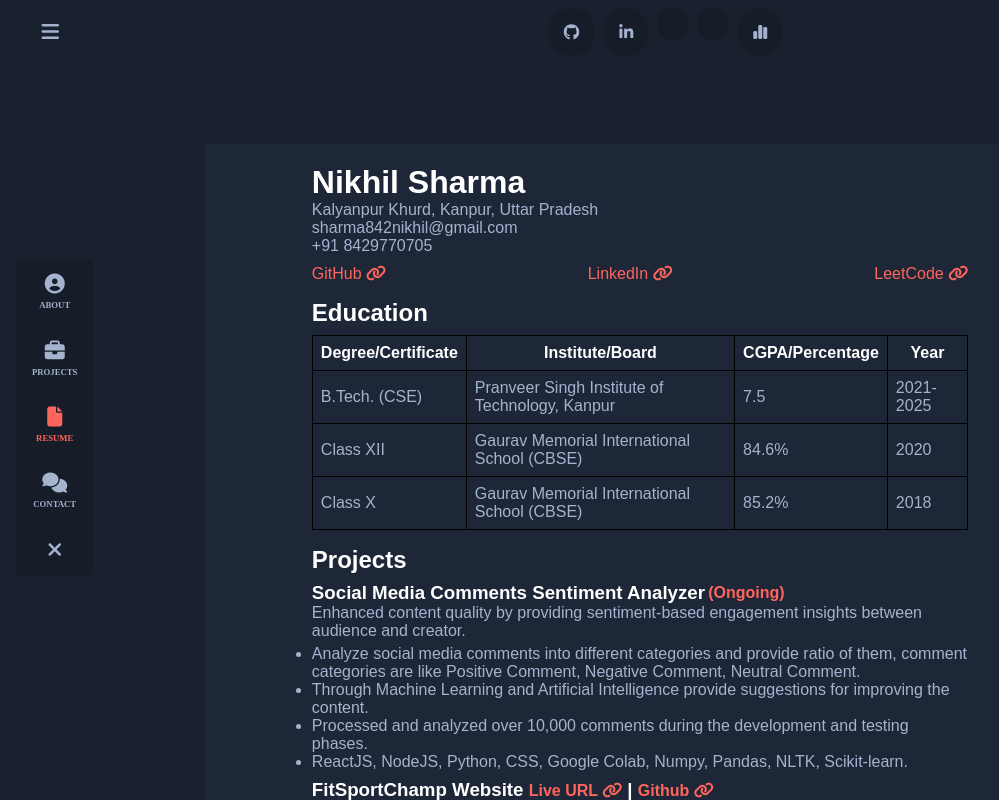
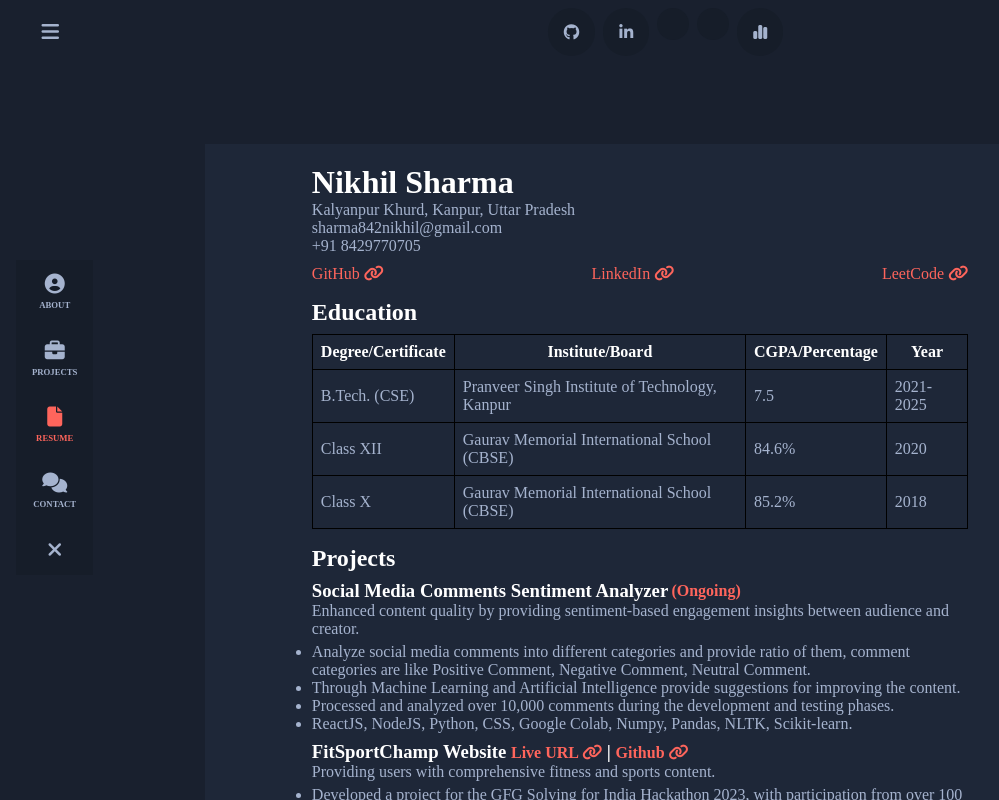
Before and after one commit to NikhilSHarma8429/Nikhil-Sharma, a React (Vite) app: page /resume in a window 1280 px wide. Shown: the top 800 px of the page, without its empty margins (0-999 px from the left). Built offline with nearby package versions, Linux system fonts and the light colour scheme; some icons are missing.

Commit message:
fixed few things

```diff
--- a/src/assets/Components/Navbar/Navbar.jsx
+++ b/src/assets/Components/Navbar/Navbar.jsx
@@ -6,7 +6,10 @@ import { SidebarContext } from '../../Context/SidebarContext';
 function Navbar() {
   const sidebarState = useContext(SidebarContext)
   const navbarclickHandler = () => {
-    if((Object.keys(sidebarState.style).length === 0 || sidebarState.style.animationName === 'L_to_R') && sidebarState.className == 'sidebar-container'){
+    if(sidebarState.className == 'sidebar-container cross'){
+      sidebarState.setclassName('sidebar-container')
+    }
+    else if(Object.keys(sidebarState.style).length === 0 || sidebarState.style.animationName === 'L_to_R'){
       console.log('closing animation');
       sidebarState.setstyle({animationName: 'R_to_L', animationDuration: '2s'})
       sidebarState.setclassName('sidebar-container cross')
--- a/src/assets/Components/Resume/Resume.jsx
+++ b/src/assets/Components/Resume/Resume.jsx
@@ -6,7 +6,7 @@ function Resume() {
     <>
       <div className="content-container">
         <div className="header-container" id={ResumeCSS.headerContainer}>
-          <div style={{ fontFamily: 'Arial, sans-serif', padding: '20px', paddingBottom:'0', width: '80%', margin: 'auto',color: '#a5b3ce' }}>
+          <div style={{padding: '20px', paddingBottom:'0', width: '80%', margin: 'auto',color: '#a5b3ce' }}>
         <div style={{ display: 'flex', justifyContent: 'space-between', alignItems: 'center' }}>
           <div>
             <h1 style={{ margin: '0', color:'white' }}>Nikhil Sharma</h1>
```
